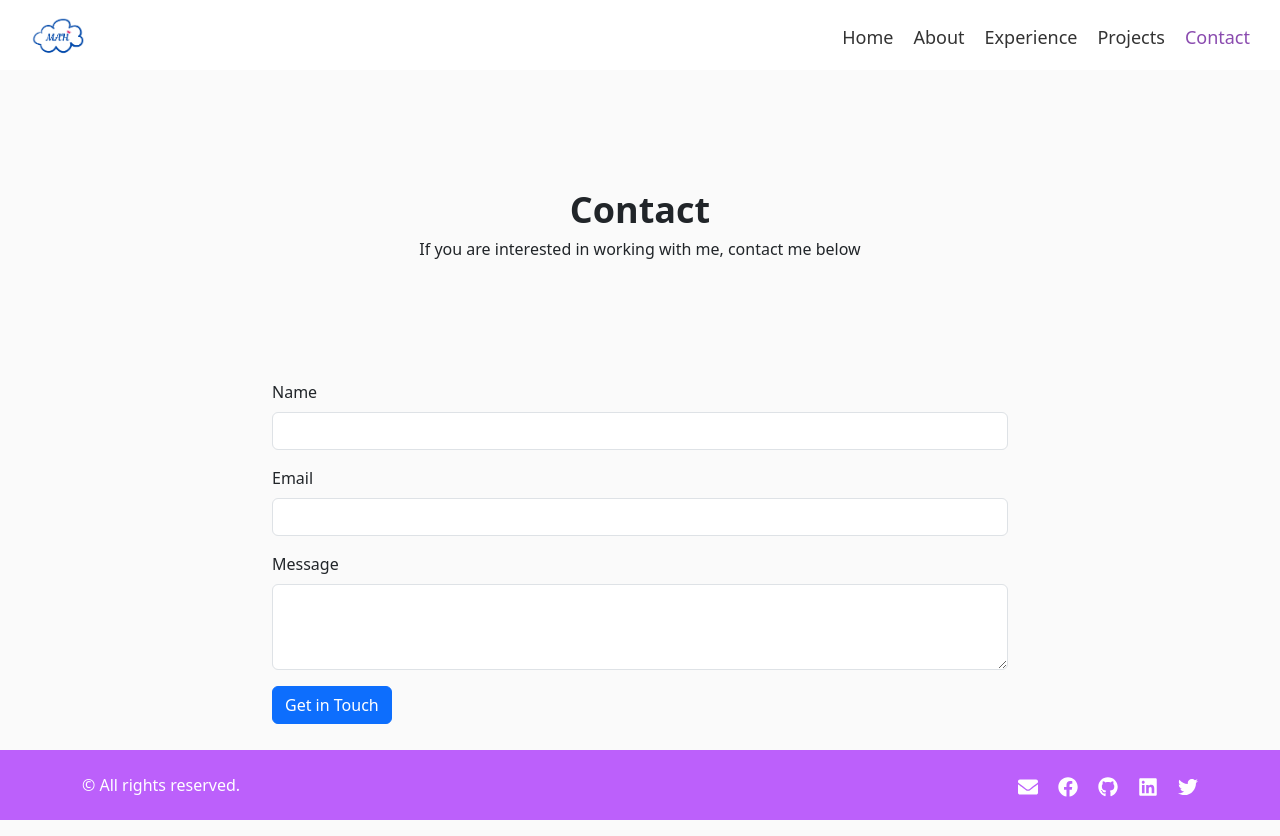
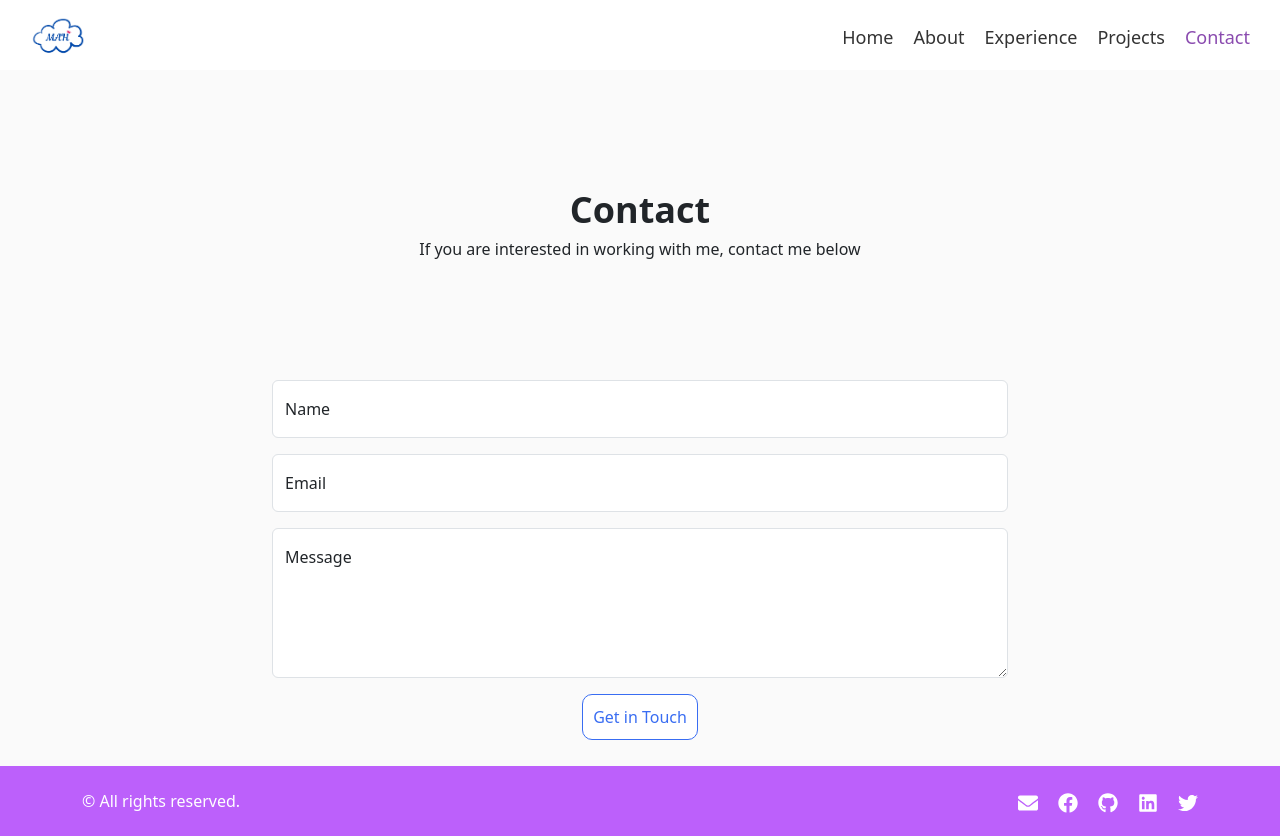
Before and after one commit to MAleemH/muhammad-aleem-hashmi-portfolio, a React (Create React App) app: page /contact in a window 1280 px wide. Built offline with nearby package versions, Linux system fonts and the light colour scheme.

Commit message:
Updated form inputs style

```diff
--- a/src/App.css
+++ b/src/App.css
@@ -84,7 +84,7 @@ body {
   color: #333;
 }
 
-/* projects */
+/* projects page */
 
 .project-card {
   background-color: #fff;
@@ -104,6 +104,27 @@ body {
   background-color: #6070ff;
   color: #fff;
   border: none;
+}
+
+/* contact page */
+
+.form-btn {
+  border: 1px solid #396df2;
+  text-decoration: none;
+  padding: 10px;
+  border-radius: 10px;
+  color: #396df2;
+  background-color: #fff;
+}
+
+.form-btn:hover {
+  background-color: #6070ff;
+  color: #fff;
+  border: none;
+}
+
+#messageInput {
+  height: 150px;
 }
 
 /* footer */
--- a/src/components/contact.js
+++ b/src/components/contact.js
@@ -21,22 +21,24 @@ const Contact = () => (
       <div className="row justify-content-center">
         <div className="col-lg-8 col-sm-12">
           <form id="contactForm">
-            <div className="mb-3">
-              <label htmlFor="nameInput" className="form-label">Name</label>
-              <input type="text" className="form-control" id="nameInput" name="name" />
+            <div className="form-floating mb-3">
+              <input type="text" className="form-control" id="nameInput" name="name" placeholder="Muhammad Ali" />
+              <label htmlFor="nameInput">Name</label>
             </div>
 
-            <div className="mb-3">
-              <label htmlFor="emailInput" className="form-label">Email</label>
-              <input type="email" className="form-control" id="emailInput" name="email" />
+            <div className="form-floating mb-3">
+              <input type="email" className="form-control" id="emailInput" name="email" placeholder="example@email.com" />
+              <label htmlFor="emailInput">Email</label>
             </div>
 
-            <div className="mb-3">
-              <label htmlFor="messageInput" className="form-label">Message</label>
-              <textarea className="form-control" id="messageInput" name="message" rows="3" />
+            <div className="form-floating mb-3">
+              <textarea className="form-control" id="messageInput" name="message" placeholder="Type here..." />
+              <label htmlFor="messageInput">Message</label>
             </div>
 
-            <button type="submit" className="btn btn-primary">Get in Touch</button>
+            <div className="text-center">
+              <button type="submit" className="form-btn">Get in Touch</button>
+            </div>
           </form>
         </div>
       </div>
```
